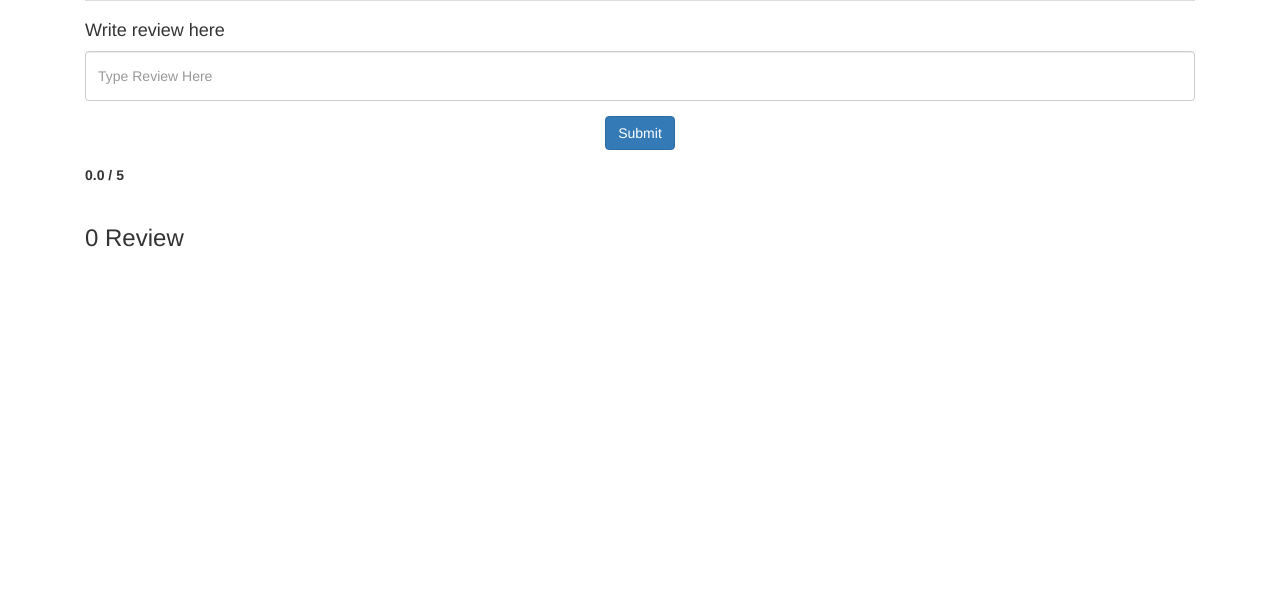
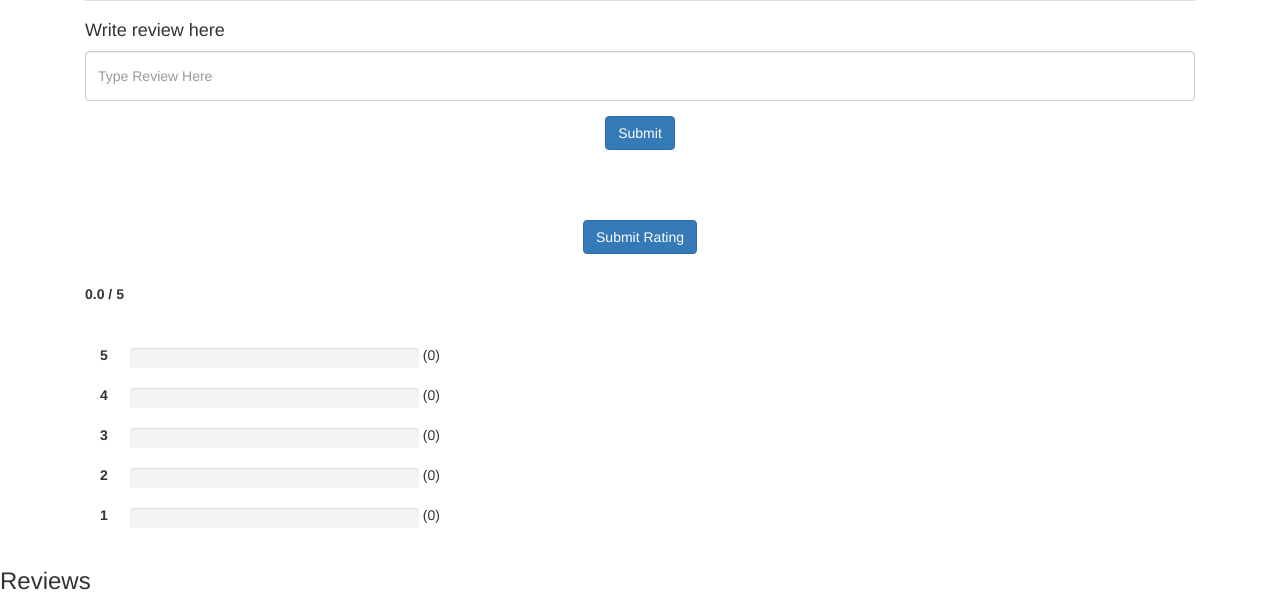
Before and after one commit to AbdelrahmanElewaa/eshtrely, a PHP site: page /productinfo.php?id=1 in a window 1280 px wide. Shown: the part 520-1124 px from the top of the page. Before the commit the page ends 767 px from the top, so only its background shows below. Run offline with PHP 8.4, Linux system fonts and the light colour scheme; data comes from the database, SQL or seed files in the repository; some libraries are stand-ins or nearby versions; some web fonts are replaced.

Commit message:
Update productinfo.php

```diff
--- a/productinfo.php
+++ b/productinfo.php
@@ -155,6 +155,18 @@ function displayReview(){
             </div>
 
 <!-- habd -->
+<div class="modal-body">
+            <h4 class="text-center mt-2 mb-4">
+              <i class="fas fa-star star-light submit_star mr-1" id="submit_star_1" data-rating="1"></i>
+                    <i class="fas fa-star star-light submit_star mr-1" id="submit_star_2" data-rating="2"></i>
+                    <i class="fas fa-star star-light submit_star mr-1" id="submit_star_3" data-rating="3"></i>
+                    <i class="fas fa-star star-light submit_star mr-1" id="submit_star_4" data-rating="4"></i>
+                    <i class="fas fa-star star-light submit_star mr-1" id="submit_star_5" data-rating="5"></i>
+            </h4>
+            <div class="form-group text-center mt-4">
+              <button type="button" class="btn btn-primary" id="save_review">Submit Rating</button>
+            </div>
+            </div>
 <b><span id="average_rating">0.0</span> / 5</b>
               </h1>
               <div class="mb-3">
@@ -164,11 +176,76 @@ function displayReview(){
                             <i class="fas fa-star star-light mr-1 main_star"></i>
                             <i class="fas fa-star star-light mr-1 main_star"></i>
               </div>
-              <h3><span id="total_review">0</span> Review</h3>
+
             </div>
+      <div class="col-sm-4">
+              <p>
+                            <div class="progress-label-left"><b>5</b> <i class="fas fa-star text-warning"></i></div>
+
+                            <div class="progress-label-right">(<span id="total_five_star_review">0</span>)</div>
+                            <div class="progress">
+                                <div class="progress-bar bg-warning" role="progressbar" aria-valuenow="0" aria-valuemin="0" aria-valuemax="100" id="five_star_progress"></div>
+                            </div>
+                        </p>
+              <p>
+                            <div class="progress-label-left"><b>4</b> <i class="fas fa-star text-warning"></i></div>
+
+                            <div class="progress-label-right">(<span id="total_four_star_review">0</span>)</div>
+                            <div class="progress">
+                                <div class="progress-bar bg-warning" role="progressbar" aria-valuenow="0" aria-valuemin="0" aria-valuemax="100" id="four_star_progress"></div>
+                            </div>
+                        </p>
+              <p>
+                            <div class="progress-label-left"><b>3</b> <i class="fas fa-star text-warning"></i></div>
+
+                            <div class="progress-label-right">(<span id="total_three_star_review">0</span>)</div>
+                            <div class="progress">
+                                <div class="progress-bar bg-warning" role="progressbar" aria-valuenow="0" aria-valuemin="0" aria-valuemax="100" id="three_star_progress"></div>
+                            </div>
+                        </p>
+              <p>
+                            <div class="progress-label-left"><b>2</b> <i class="fas fa-star text-warning"></i></div>
+
+                            <div class="progress-label-right">(<span id="total_two_star_review">0</span>)</div>
+                            <div class="progress">
+                                <div class="progress-bar bg-warning" role="progressbar" aria-valuenow="0" aria-valuemin="0" aria-valuemax="100" id="two_star_progress"></div>
+                            </div>
+                        </p>
+              <p>
+                            <div class="progress-label-left"><b>1</b> <i class="fas fa-star text-warning"></i></div>
+
+                            <div class="progress-label-right">(<span id="total_one_star_review">0</span>)</div>
+                            <div class="progress">
+                                <div class="progress-bar bg-warning" role="progressbar" aria-valuenow="0" aria-valuemin="0" aria-valuemax="100" id="one_star_progress"></div>
+                            </div>
+                        </p>
+            </div>
+<style>
+.progress-label-left
+{
+    float: left;
+    margin-right: 0.5em;
+    line-height: 1em;
+}
+.progress-label-right
+{
+    float: right;
+    margin-left: 0.3em;
+    line-height: 1em;
+}
+.star-light
+{
+  color:#e9ecef;
+}
+</style>
+
+
+
 <!-- habd -->
           </form>
+
           </div>
+            <h3></span> Reviews</h3>
         </div>
         <?php displayReview();  ?>
   </body>
@@ -176,4 +253,5 @@ function displayReview(){
 <script src="js/bootstrap.min.js"></script>
 <script src="js/all.min.js"></script>
 <script src="js/validation.js"></script>
+
   </html>
```
